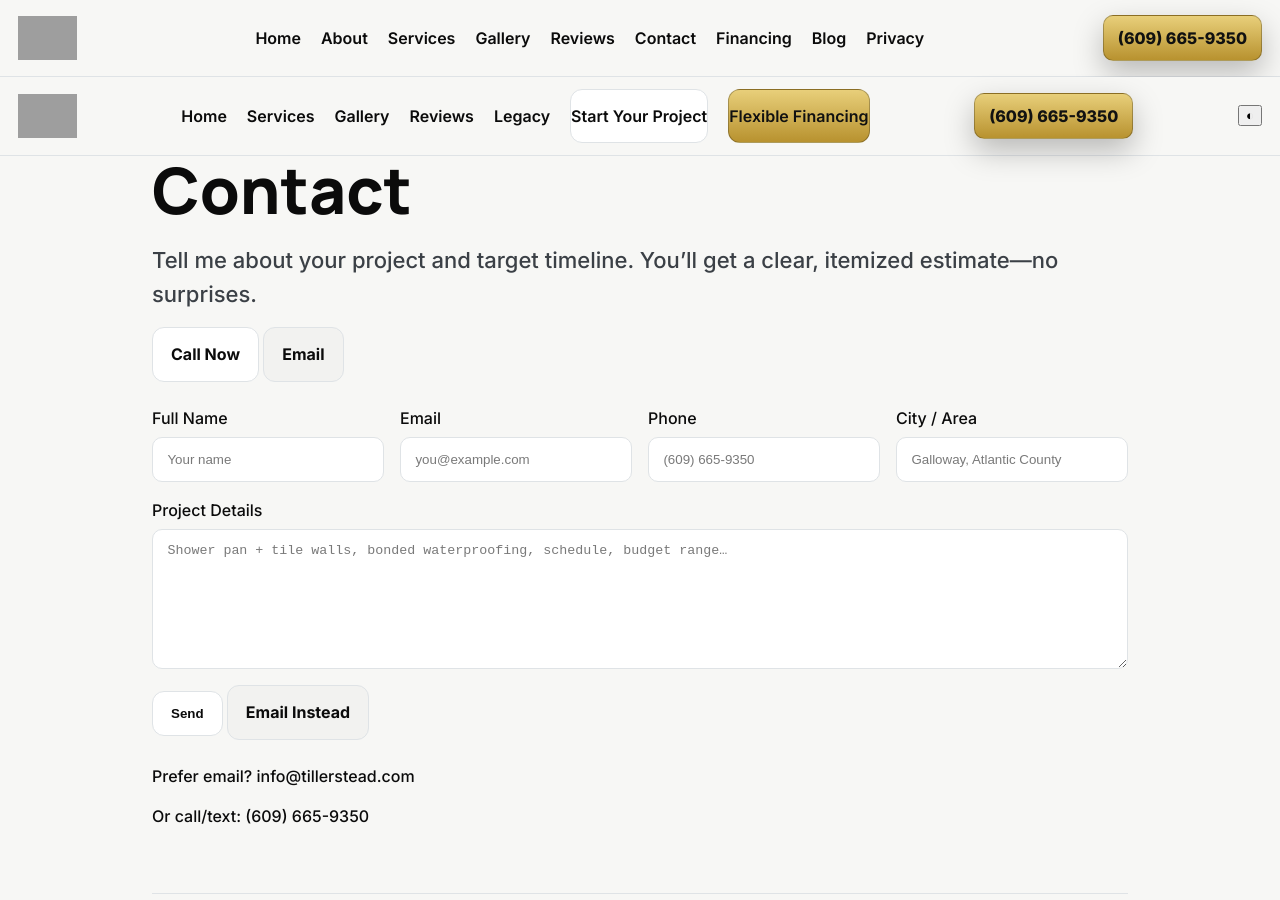
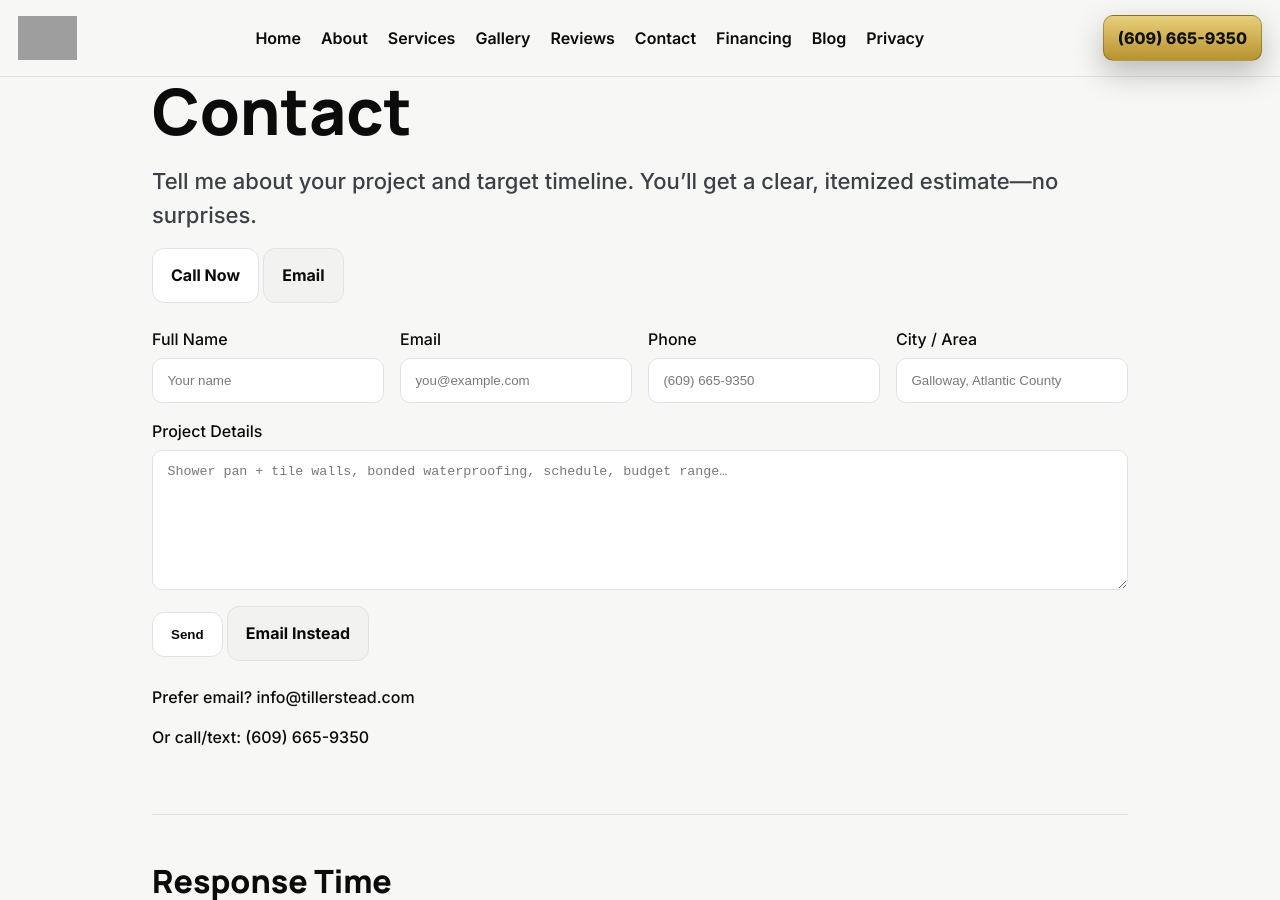
Before and after one commit to XTX33/Tillerstead-site, a Jekyll site: the page built from contact.html, in a window 1280 px wide and 900 px high. Built offline with Jekyll 4.4.1, drawn with Linux system fonts in a browser that asks for light colours; grey boxes are pictures that could not be loaded.

Commit message:
Update contact.html

```diff
--- a/contact.html
+++ b/contact.html
@@ -3,36 +3,6 @@
 title: Contact
 permalink: /contact/
 ---
-<body>
-  <a class="sr-only" href="#main">Skip to content</a>
-
-  <!-- Single unified app bar -->
-  <header class="appbar">
-    <a class="brand" href="/" aria-label="Tillerstead Home">
-      <img src="/assets/img/Logo-light.png" alt="Tillerstead logo" width="168" height="44" decoding="async" loading="eager">
-      <span class="sr-only">Tillerstead LLC</span>
-    </a>
-
-    <button class="nav-toggle" aria-controls="nav" aria-expanded="false" title="Menu">
-      <span class="hamburger" aria-hidden="true"></span>
-    </button>
-
-    <nav id="nav" class="site-nav" aria-label="Main">
-      <ul>
-        <li><a href="/">Home</a></li>
-        <li><a href="/services.html">Services</a></li>
-        <li><a href="/portfolio.html">Gallery</a></li>
-        <li><a href="/reviews.html">Reviews</a></li>
-        <li><a href="/legacy.html">Legacy</a></li>
-        <li><a class="btn" href="/contact.html" aria-current="page">Start Your Project</a></li>
-        <li><a class="btn btn-accent" href="/financing.html">Flexible Financing</a></li>
-      </ul>
-    </nav>
-
-    <a class="call-btn" href="tel:+16096659350" aria-label="Call Tillerstead">(609) 665-9350</a>
-    <button class="theme-toggle" title="Toggle theme" aria-pressed="false">◐</button>
-  </header>
-
   <main id="main" class="container">
     <section class="hero">
       <h1>Contact</h1>
```
